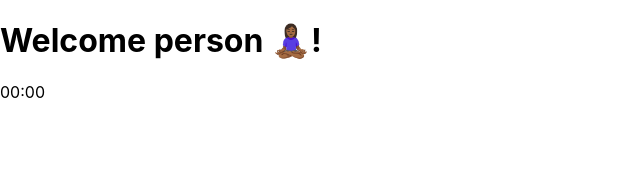
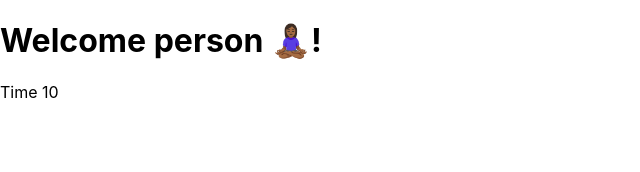
Before and after one commit to criaturaExperimental/minfunde, a React (Create React App) app: page / in a window 1280 px wide. Shown: the top 172 px of the page, without its empty margins (0-640 px from the left). Built offline with nearby package versions, Linux system fonts and the light colour scheme.

Commit message:
iteration

```diff
--- a/src/App.js
+++ b/src/App.js
@@ -1,12 +1,13 @@
-import React from 'react';
+import React, { useState } from 'react';
 import { Header } from './components/Header';
 import { Timer } from './components/Timer';
 
 function App() {
+  const [clock, setClock] = useState(10);
   return (
     <div className="App">
       <Header name="person 🧘🏾‍♀️"/>
-      <Timer />
+      <Timer time={clock} clockHandler={setClock} />
     </div>
   );
 }
--- a/src/components/Timer.js
+++ b/src/components/Timer.js
@@ -1,7 +1,7 @@
 import React from 'react';
 
-export function Timer() {
+export function Timer(props) {
   return (
-    <p>00:00</p>
+    <p>Time {props.time}</p>
   )
 }
```
Also changed, not shown: public/manifest.json.
